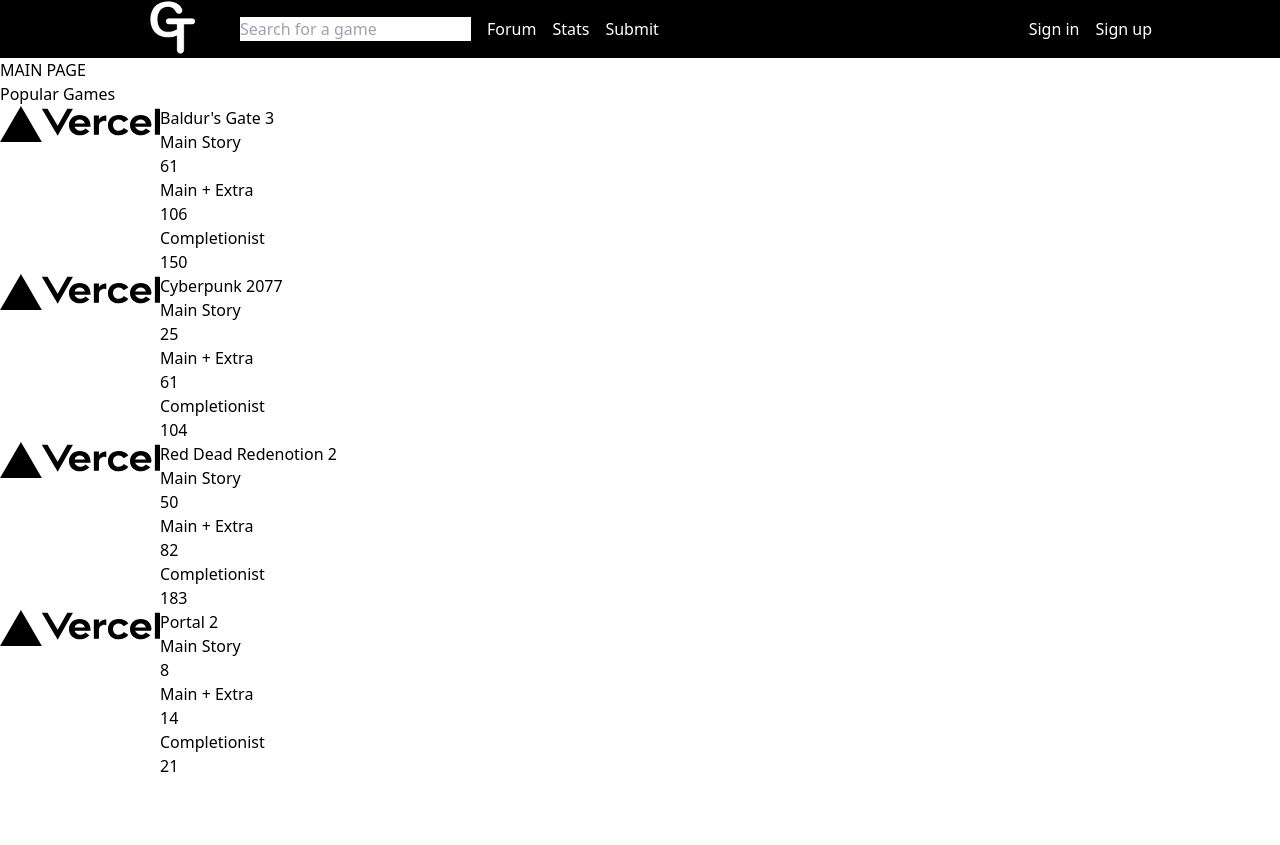
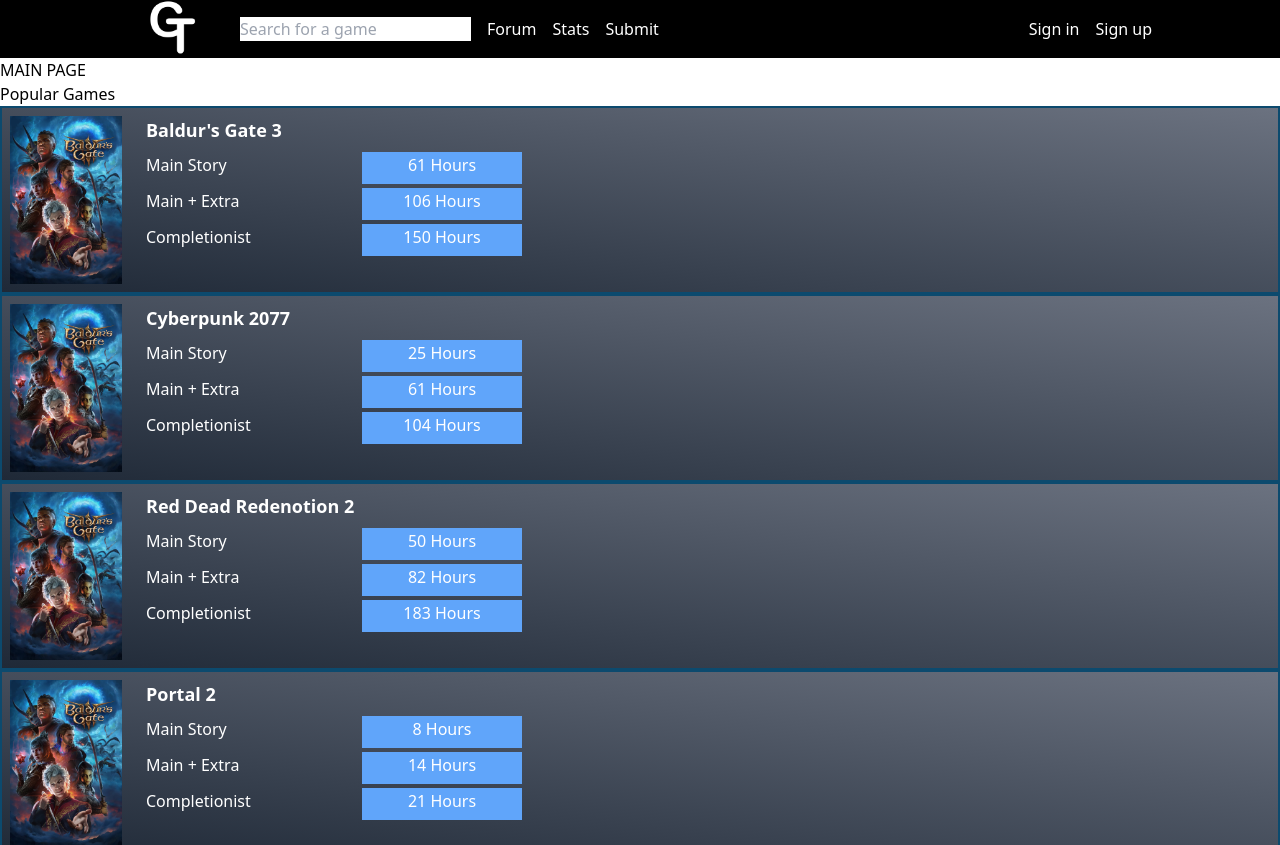
Before and after one commit to Kaaeed/GameTime, a Next.js app: page / in a window 1280 px wide. Shown: the top 845 px of the page. Built offline with nearby package versions, Linux system fonts and the light colour scheme.

Commit message:
Added temporary styles to game card component

```diff
--- /dev/null
+++ b/components/main-page/game-card.module.css
@@ -0,0 +1,11 @@
+.timeStyle {
+  text-align: center;
+  background-color: rgb(96 165 250);
+  height: 2rem;
+  width: 10rem;
+}
+
+.centerText {
+  display: inline-block;
+  vertical-align: middle;
+}
--- a/components/main-page/game-card.tsx
+++ b/components/main-page/game-card.tsx
@@ -1,7 +1,9 @@
 import Image from "next/image";
 import Link from "next/link";
 
-import GameImage from "../../public/vercel.svg";
+import GameImage from "../../public/BG3-PC-COVER.jpg";
+
+import classes from "./game-card.module.css";
 
 interface GameCardProps {
   name: string;
@@ -17,21 +19,37 @@
   completionist,
 }: GameCardProps) {
   return (
-    <div className="flex">
-      <div className="w-40">
+    <div className="flex border-2 border-sky-900 p-2 text-white bg-gradient-to-tr from-gray-800 to-gray-500">
+      <div className="w-28">
         <Link href="/work-in-progress">
           <Image src={GameImage} alt="Image of a game" />
         </Link>
       </div>
-      <div>
-        <h2>{name}</h2>
-        <div className="grid">
-          <div>Main Story</div>
-          <div>{main}</div>
-          <div>Main + Extra</div>
-          <div>{extra}</div>
-          <div>Completionist</div>
-          <div>{completionist}</div>
+      <div className="ml-6">
+        <Link href="/work-in-progress">
+          <h2 className="font-bold text-lg mb-2 hover:underline decoration-2 underline-offset-2">
+            {name}
+          </h2>
+        </Link>
+        <div className="grid grid-cols-2 gap-x-14 gap-y-1 ">
+          <div>
+            <span className={classes.centerText}>Main Story</span>
+          </div>
+          <div className={classes.timeStyle}>
+            <span className={classes.centerText}>{main} Hours</span>
+          </div>
+          <div>
+            <span className={classes.centerText}>Main + Extra</span>
+          </div>
+          <div className={classes.timeStyle}>
+            <span className={classes.centerText}>{extra} Hours</span>
+          </div>
+          <div>
+            <span className={classes.centerText}>Completionist</span>
+          </div>
+          <div className={classes.timeStyle}>
+            <span className={classes.centerText}>{completionist} Hours</span>
+          </div>
         </div>
       </div>
     </div>
--- a/components/main-page/popular-games.tsx
+++ b/components/main-page/popular-games.tsx
@@ -2,24 +2,28 @@
 
 const DUMMY_DATA = [
   {
+    id: 1,
     name: "Baldur's Gate 3",
     main: 61,
     extra: 106,
     completionist: 150,
   },
   {
+    id: 2,
     name: "Cyberpunk 2077",
     main: 25,
     extra: 61,
     completionist: 104,
   },
   {
+    id: 3,
     name: "Red Dead Redenotion 2",
     main: 50,
     extra: 82,
     completionist: 183,
   },
   {
+    id: 4,
     name: "Portal 2",
     main: 8,
     extra: 14,
@@ -35,12 +39,14 @@
         <div>
           <ul>
             {DUMMY_DATA.map((game) => (
+              <li key={game.id}>
                 <GameCard
                   name={game.name}
                   main={game.main}
                   extra={game.extra}
                   completionist={game.completionist}
                 />
+              </li>
             ))}
           </ul>
         </div>
```
Also changed, not shown: public/BG3-PC-COVER.jpg (added). Lines whose indentation alone changed are shown as unchanged.
